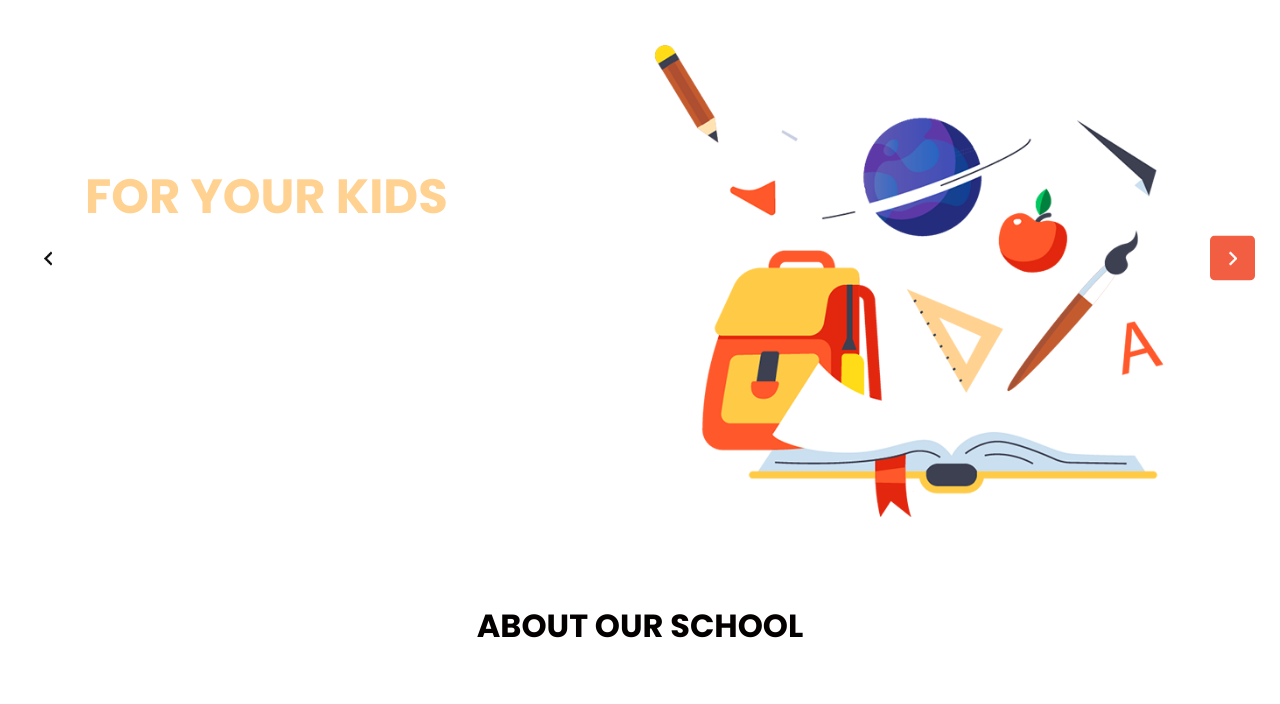
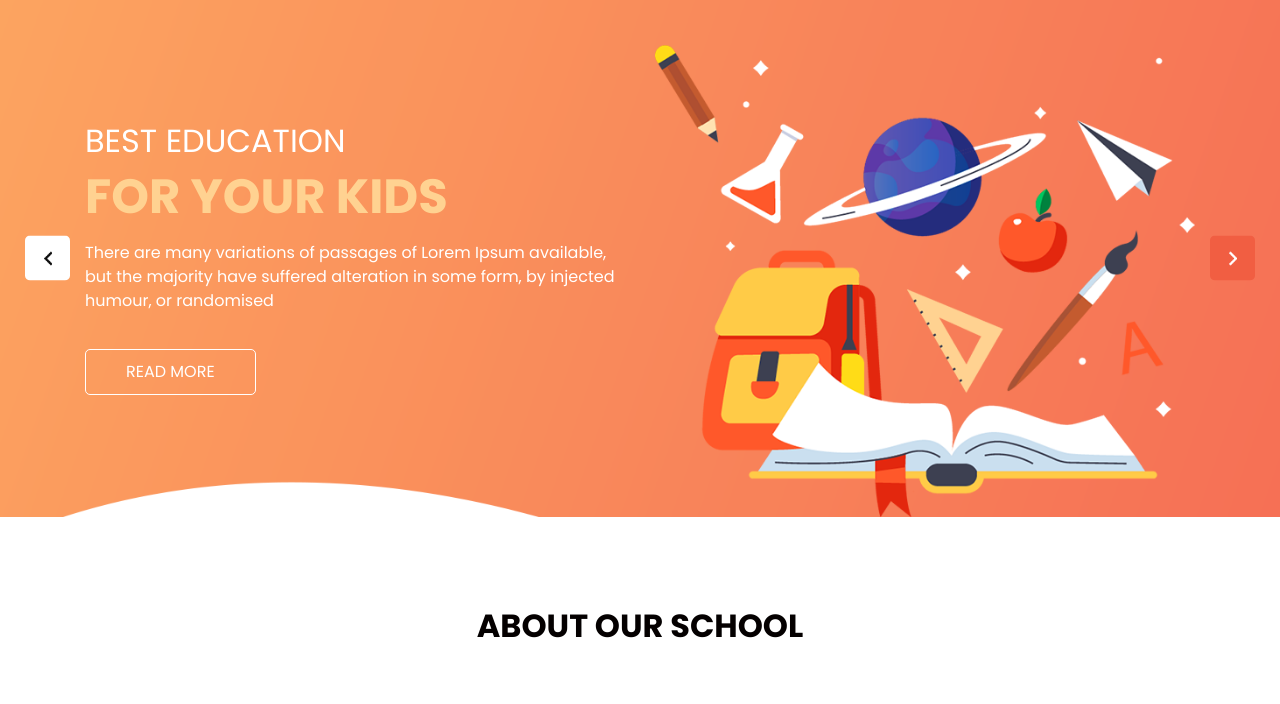
Before and after one commit to GokhanKaraomeroglu/Education_Website, a Django app: page / in a window 1280 px wide. Shown: the part 76-780 px from the top of the page. Run offline with Django 3.2, Linux system fonts and the light colour scheme; some libraries are stand-ins or nearby versions; some web fonts are replaced.

Commit message:
a bug fixed

```diff
--- a/home/templates/home/index.html
+++ b/home/templates/home/index.html
@@ -4,6 +4,7 @@
 
 {% block content %}
     <!-- slider section -->
+  <div class="hero_area">
     <section class=" slider_section position-relative">
       <div id="Customcarousel1" class="carousel slide" data-ride="carousel">
         <div class="carousel-inner">
```
